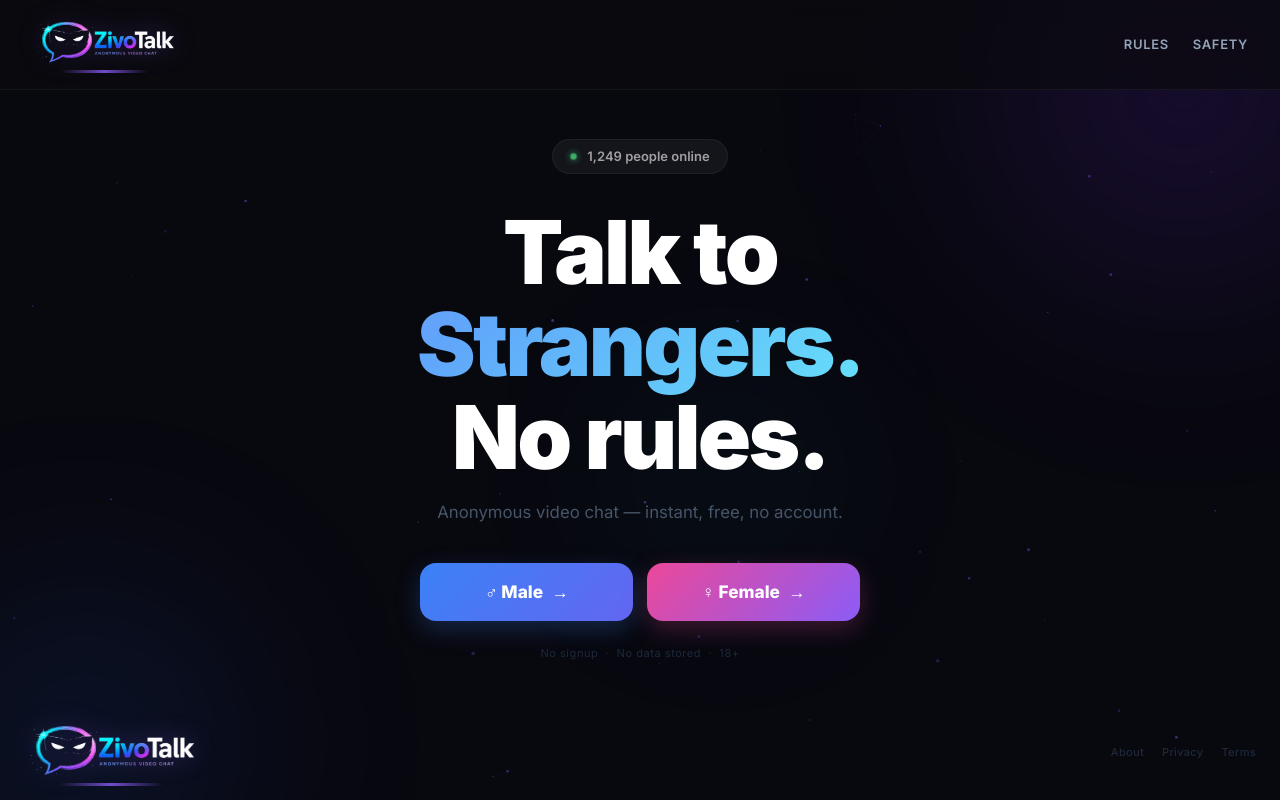
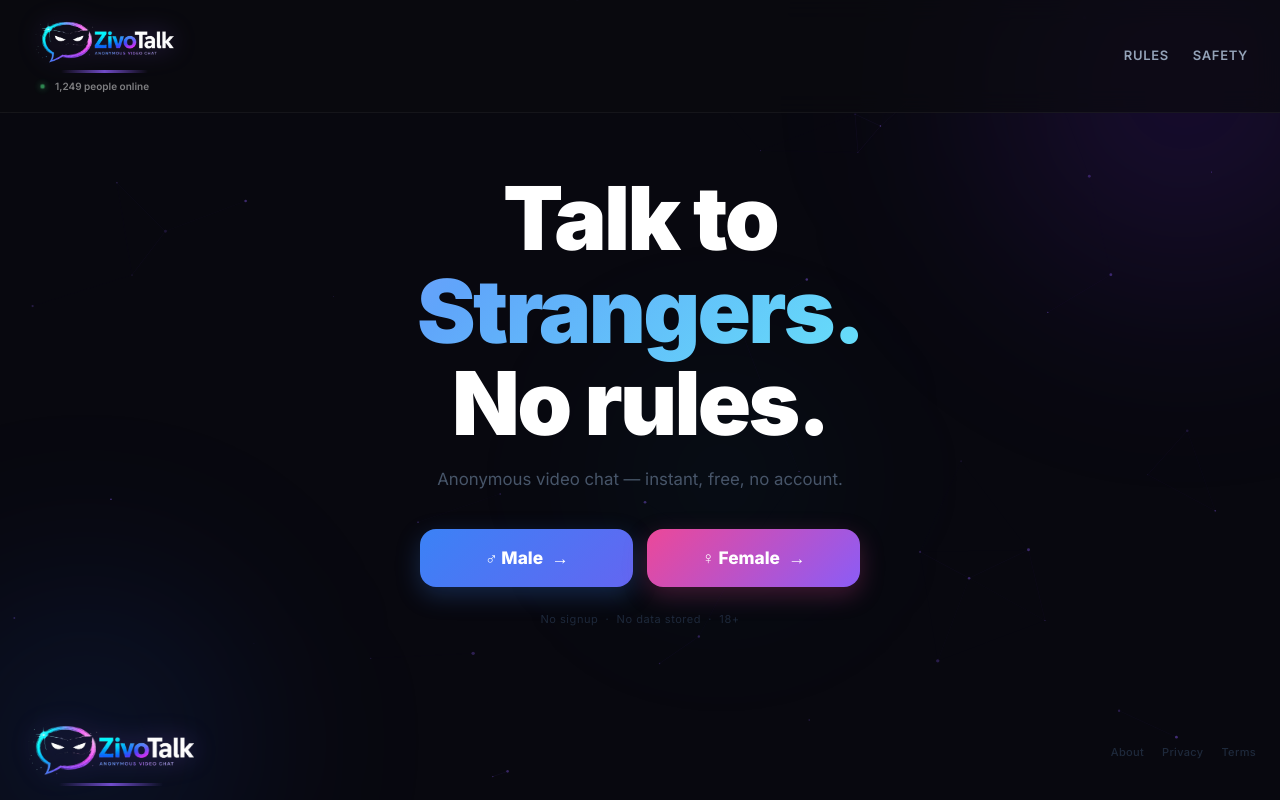
Before and after one commit to MohammadHamza2518/zivo, a Next.js app in the folder frontend/: page / in a window 1280 px wide. Built offline with nearby package versions, Linux system fonts and the light colour scheme.

Commit message:
Relocate online counter to header for better brand integration

```diff
--- a/frontend/app/page.tsx
+++ b/frontend/app/page.tsx
@@ -420,7 +420,13 @@ export default function Home() {
           padding: '16px 32px', background: 'rgba(10, 10, 15, 0.7)',
           backdropFilter: 'blur(12px)', borderBottom: '1px solid rgba(255,255,255,0.05)'
         }}>
-          <Logo height={50} />
+          <div style={{ display: 'flex', flexDirection: 'column', gap: 4 }}>
+            <Logo height={50} />
+            <div className="pill" style={{ margin: 0, padding: '2px 8px', fontSize: '10px', background: 'transparent', boxShadow: 'none', opacity: 0.8 }}>
+              <span className="dot" style={{ width: '5px', height: '5px' }} />
+              <span>{online.toLocaleString()} people online</span>
+            </div>
+          </div>
           <nav style={{ display: 'flex', gap: 24 }}>
             <a href="/guidelines" style={{ color: '#94a3b8', textDecoration: 'none', fontSize: 13, fontWeight: 600, letterSpacing: '0.05em', textTransform: 'uppercase' }}>Rules</a>
             <a href="/privacy" style={{ color: '#94a3b8', textDecoration: 'none', fontSize: 13, fontWeight: 600, letterSpacing: '0.05em', textTransform: 'uppercase' }}>Safety</a>
@@ -433,11 +439,6 @@ export default function Home() {
         <div className="blob blob-3" />
 
         <div className="center">
-          <div className="pill">
-            <span className="dot" />
-            <span>{online.toLocaleString()} people online</span>
-          </div>
-
           <h1 className="headline">
             Talk to <em>Strangers.</em>
             <br />No rules.
```
